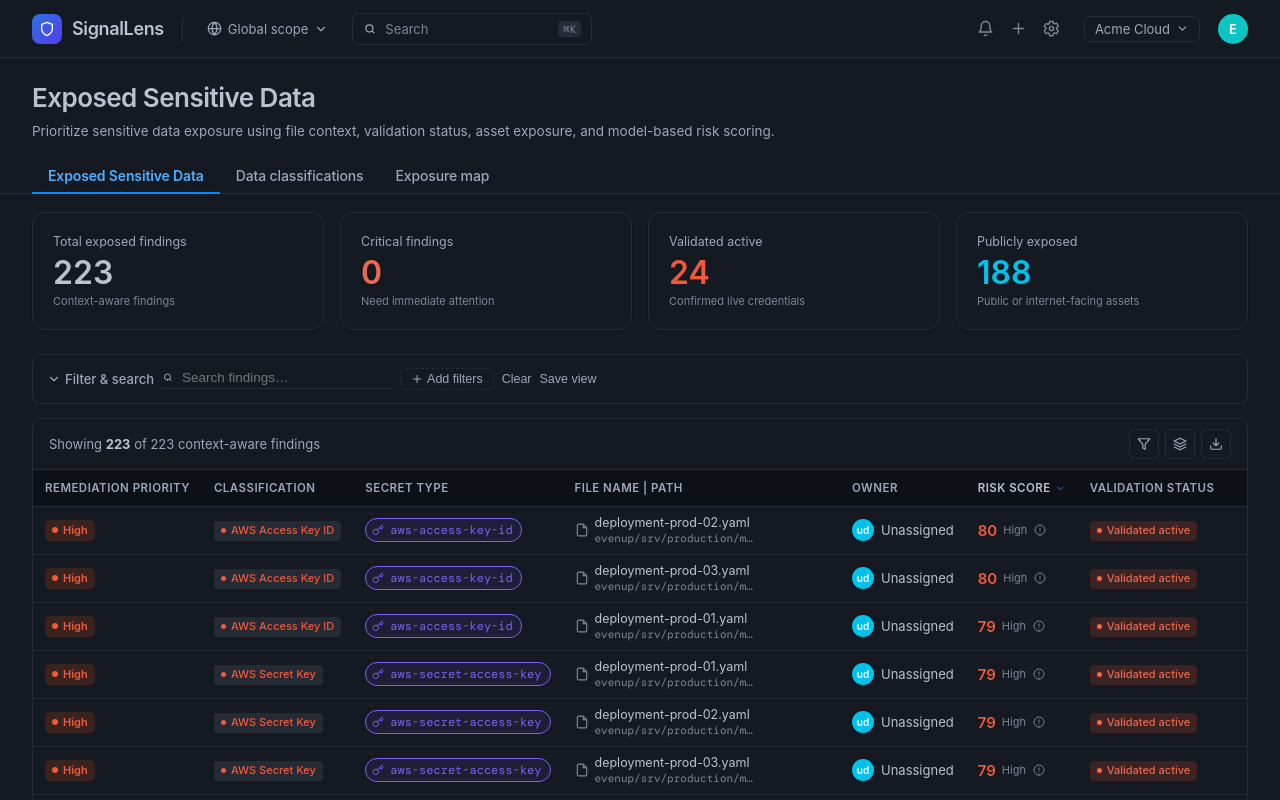
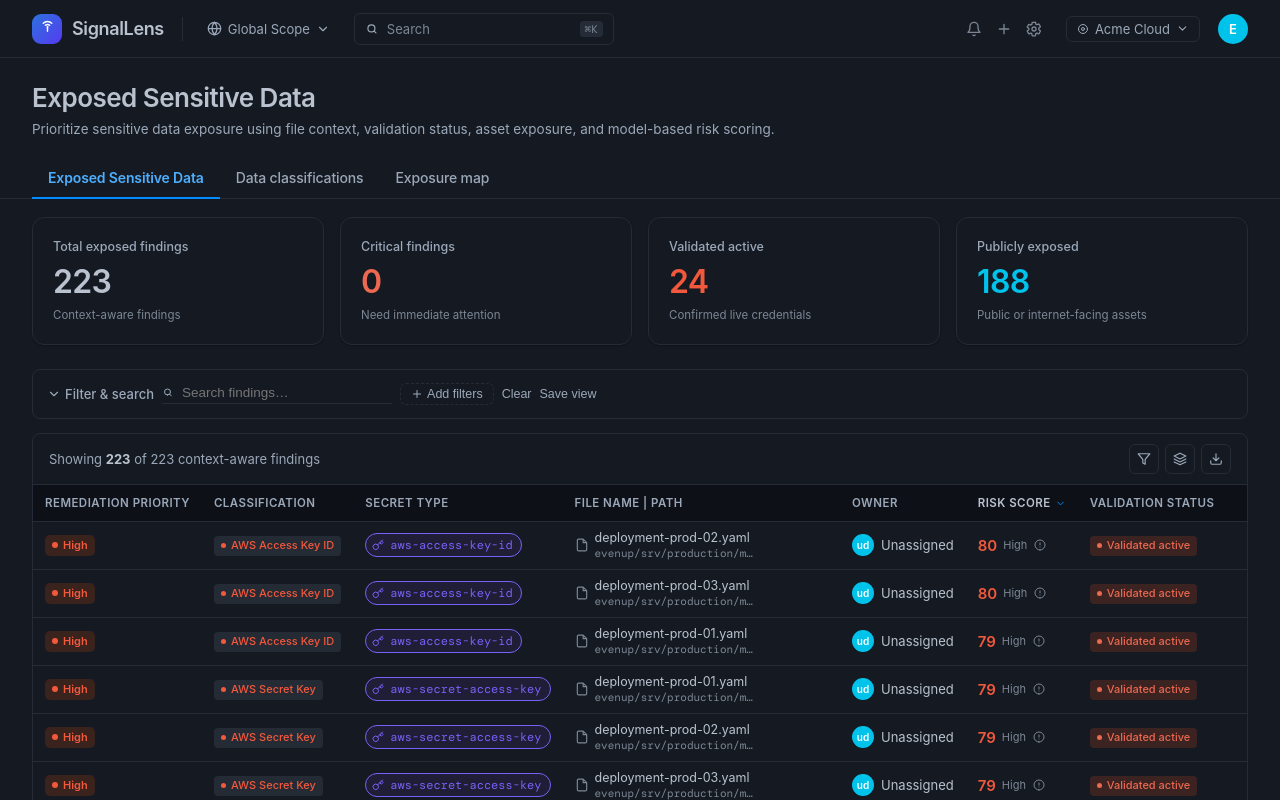
Before and after one commit to eladdamti100/upwind-context-scanner, a React (Vite) app: page / in a window 1280 px wide. Built offline with nearby package versions, Linux system fonts and the light colour scheme; a web font is replaced by a local one.

Commit message:
Polish app shell, tabs, and summary cards to match design reference

```diff
--- a/src/components/findings/SummaryCards.tsx
+++ b/src/components/findings/SummaryCards.tsx
@@ -18,18 +18,19 @@
         borderRadius: 12,
         boxShadow: 'var(--shadow-sm)',
         padding: 20,
+        minHeight: 128,
         display: 'flex',
         flexDirection: 'column',
-        gap: 4,
+        gap: 10,
       }}
     >
-      <span style={{ fontSize: 12.5, color: 'var(--text-secondary)', lineHeight: 1.4 }}>
+      <span style={{ fontSize: 12.5, fontWeight: 500, color: 'var(--text-secondary)', lineHeight: 1.4 }}>
         {label}
       </span>
-      <span style={{ fontSize: 32, fontWeight: 600, color, lineHeight: 1.1 }}>
+      <span style={{ fontSize: 32, fontWeight: 600, color, lineHeight: 1, letterSpacing: '-0.02em' }}>
         {value}
       </span>
-      <span style={{ fontSize: 11, color: 'var(--text-tertiary)', lineHeight: 1.4 }}>
+      <span style={{ fontSize: 11.5, color: 'var(--text-tertiary)', lineHeight: 1.35 }}>
         {helper}
       </span>
     </div>
--- a/src/components/shell/PageHeader.tsx
+++ b/src/components/shell/PageHeader.tsx
@@ -18,7 +18,7 @@
           fontSize: 13.5,
           color: 'var(--text-secondary)',
           maxWidth: 780,
-          margin: '8px 0 0',
+          margin: '6px 0 0',
           fontFamily: 'var(--font-default-family)',
           lineHeight: 1.5,
         }}
--- a/src/components/shell/Tabs.tsx
+++ b/src/components/shell/Tabs.tsx
@@ -34,13 +34,15 @@
                 ? '2px solid var(--action-primary)'
                 : '2px solid transparent',
               cursor: 'pointer',
-              padding: '8px 16px',
+              height: 42,
+              padding: '0 16px',
               fontSize: 14,
               fontWeight: isActive ? 600 : 500,
-              color: isActive ? 'var(--uw-primary-01, var(--uw-primary-02))' : 'var(--text-secondary)',
+              color: isActive ? 'var(--uw-primary-01)' : 'var(--text-secondary)',
               fontFamily: 'var(--font-default-family)',
               marginBottom: -1,
               letterSpacing: '-0.01em',
+              whiteSpace: 'nowrap',
             }}
           >
             {label}
--- a/src/components/shell/TopBar.tsx
+++ b/src/components/shell/TopBar.tsx
@@ -1,5 +1,64 @@
+import type { CSSProperties } from 'react';
 import { Icon } from '../common/Icon';
 import { useStore } from '../../state/StoreContext';
+
+/** Inline SVG: concentric broadcast arcs radiating from a center dot with a short downward stem */
+function SignalGlyph() {
+  return (
+    <svg
+      width={17}
+      height={17}
+      viewBox="0 0 24 24"
+      fill="none"
+      stroke="#ffffff"
+      strokeWidth={2}
+      strokeLinecap="round"
+      strokeLinejoin="round"
+      aria-hidden="true"
+    >
+      {/* Center dot */}
+      <circle cx="12" cy="10" r="1.5" fill="#ffffff" stroke="none" />
+      {/* Inner arc */}
+      <path d="M9 7.5a4.24 4.24 0 0 1 6 0" />
+      {/* Outer arc */}
+      <path d="M6 4.5a8.49 8.49 0 0 1 12 0" />
+      {/* Downward stem */}
+      <line x1="12" y1="11.5" x2="12" y2="16" />
+    </svg>
+  );
+}
+
+/** Small circle ring for the org chip */
+function OrgRing() {
+  return (
+    <svg
+      width={12}
+      height={12}
+      viewBox="0 0 24 24"
+      fill="none"
+      stroke="currentColor"
+      strokeWidth={2}
+      strokeLinecap="round"
+      strokeLinejoin="round"
+      aria-hidden="true"
+    >
+      <circle cx="12" cy="12" r="9" />
+      <circle cx="12" cy="12" r="3" />
+    </svg>
+  );
+}
+
+const iconBtnStyle: CSSProperties = {
+  background: 'none',
+  border: 'none',
+  cursor: 'pointer',
+  color: 'var(--text-tertiary)',
+  display: 'flex',
+  alignItems: 'center',
+  justifyContent: 'center',
+  padding: 6,
+  borderRadius: 6,
+};
 
 export function TopBar() {
   const { dispatch } = useStore();
@@ -24,7 +83,7 @@
           style={{
             width: 30,
             height: 30,
-            borderRadius: 8,
+            borderRadius: 9,
             background: 'linear-gradient(135deg,#2C72DD,#553BF1)',
             display: 'flex',
             alignItems: 'center',
@@ -32,7 +91,7 @@
             flexShrink: 0,
           }}
         >
-          <Icon name="shield" size={16} stroke="#ffffff" />
+          <SignalGlyph />
         </div>
         <span
           style={{
@@ -75,14 +134,14 @@
         }}
       >
         <Icon name="globe" size={15} />
-        <span>Global scope</span>
+        <span>Global Scope</span>
         <Icon name="chevron-down" size={14} />
       </button>
 
       {/* Search box */}
       <div
         style={{
-          width: 240,
+          width: 260,
           height: 32,
           display: 'flex',
           alignItems: 'center',
@@ -123,57 +182,21 @@
       {/* Spacer */}
       <div style={{ flex: 1 }} />
 
-      {/* Icons row */}
-      <div style={{ display: 'flex', alignItems: 'center', gap: 4 }}>
-        <button
-          style={{
-            background: 'none',
-            border: 'none',
-            cursor: 'pointer',
-            color: 'var(--text-tertiary)',
-            display: 'flex',
-            alignItems: 'center',
-            justifyContent: 'center',
-            padding: 6,
-            borderRadius: 6,
-          }}
-          aria-label="Notifications"
-        >
-          <Icon name="bell" size={17} />
+      {/* Icons row — ~16px gap */}
+      <div style={{ display: 'flex', alignItems: 'center', gap: 2 }}>
+        <button style={iconBtnStyle} aria-label="Notifications">
+          <Icon name="bell" size={16} />
         </button>
-        <button
-          style={{
-            background: 'none',
-            border: 'none',
-            cursor: 'pointer',
-            color: 'var(--text-tertiary)',
-            display: 'flex',
-            alignItems: 'center',
-            justifyContent: 'center',
-            padding: 6,
-            borderRadius: 6,
-          }}
-          aria-label="New"
-        >
-          <Icon name="plus" size={17} />
+        <button style={iconBtnStyle} aria-label="New">
+          <Icon name="plus" size={16} />
         </button>
         <button
           title="Settings"
           onClick={() => dispatch({ type: 'OPEN_SETTINGS' })}
-          style={{
-            background: 'none',
-            border: 'none',
-            cursor: 'pointer',
-            color: 'var(--text-tertiary)',
-            display: 'flex',
-            alignItems: 'center',
-            justifyContent: 'center',
-            padding: 6,
-            borderRadius: 6,
-          }}
+          style={iconBtnStyle}
           aria-label="Settings"
         >
-          <Icon name="settings" size={17} />
+          <Icon name="settings" size={16} />
         </button>
       </div>
 
@@ -194,6 +217,7 @@
           whiteSpace: 'nowrap',
         }}
       >
+        <OrgRing />
         <span>Acme Cloud</span>
         <Icon name="chevron-down" size={13} />
       </button>
@@ -204,7 +228,7 @@
           width: 30,
           height: 30,
           borderRadius: '50%',
-          background: '#0BC5C5',
+          background: 'var(--uw-cyan-02)',
           display: 'flex',
           alignItems: 'center',
           justifyContent: 'center',
```
